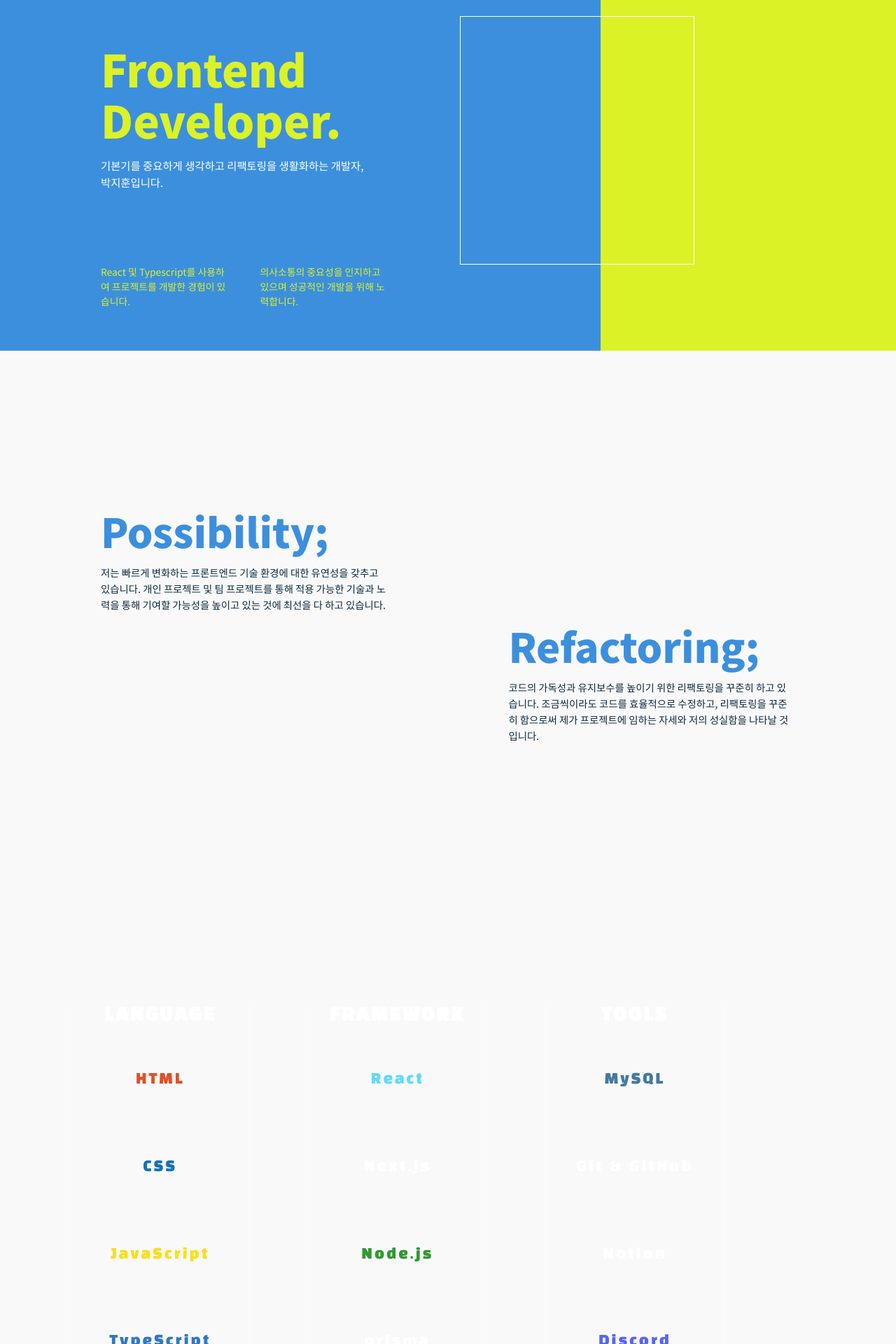
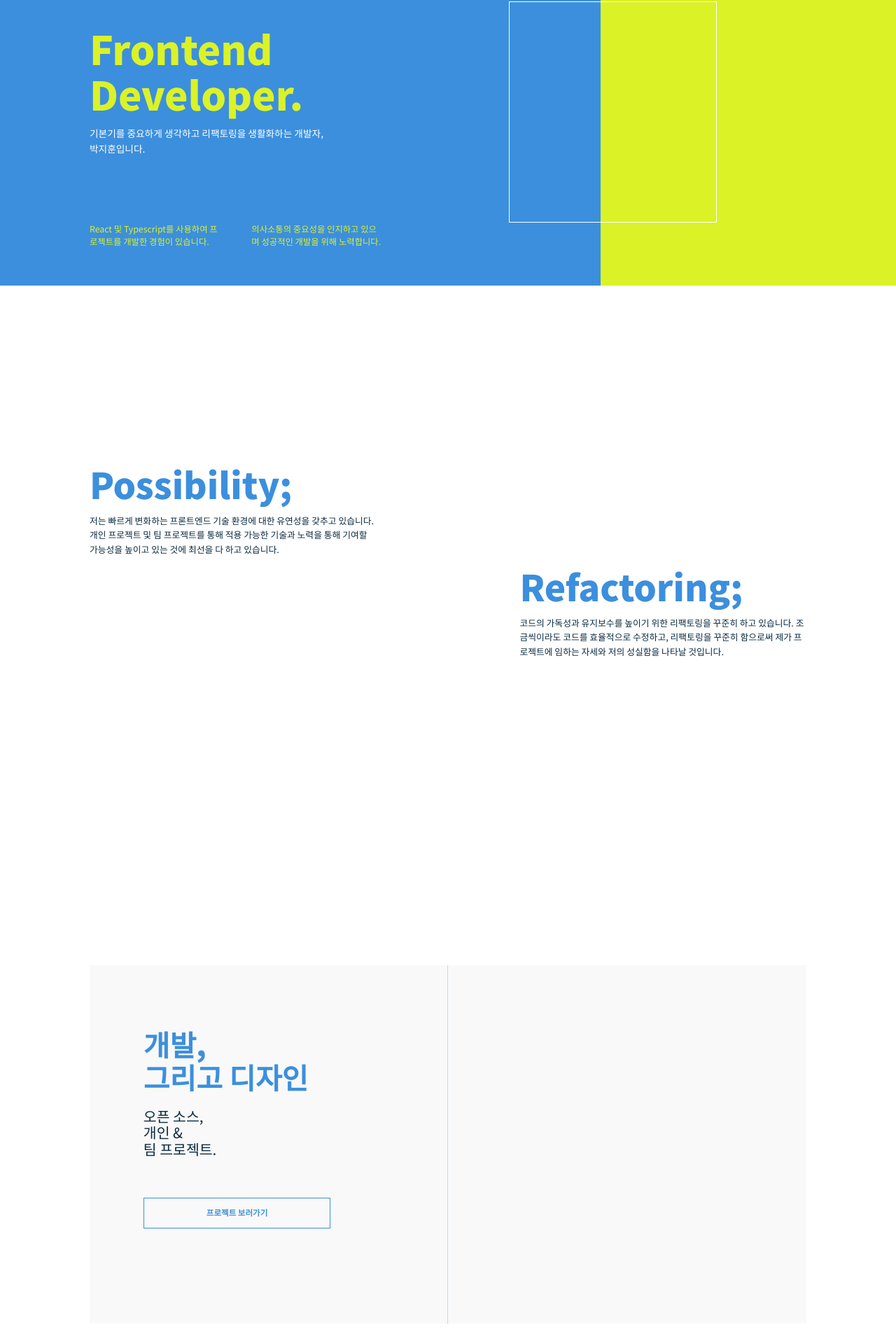
Before and after one commit to bbagbbagn2/PJH-Portfolio, a React (Create React App) app: page / in a window 1280 px wide. Shown: the part 166-2086 px from the top of the page at 70% size. Built offline with nearby package versions, Linux system fonts and the light colour scheme.

Commit message:
디자인

```diff
--- a/src/index.js
+++ b/src/index.js
@@ -24,17 +24,21 @@ const GlobalStyle = createGlobalStyle`
     @media (min-width: 701px) {
       touch-action: none;
     }
-
-    @media (min-width: 701px) and (max-width: 1600px) {
-      font-size: 1vw;
-    }
   }
 
   html {
     font-size: 0.9rem;
 
+    @media (max-width: 700px) {
+      font-size: 0.562rem;
+    }
+
     @media (min-width: 1601px) {
       font-size: 1.013rem;
+    }
+
+    @media (min-width: 701px) and (max-width: 1600px) {
+      font-size: 1vw;
     }
   }
 
@@ -55,7 +59,7 @@ const GlobalStyle = createGlobalStyle`
 
   body {
     color: #0B2B40;
-    background-color: #F9F9F9;
+    background-color: #FFF;
   }
 
   main {
--- a/src/pages/Main/Main.tsx
+++ b/src/pages/Main/Main.tsx
@@ -1,4 +1,4 @@
-import React, { useRef } from 'react';
+import React from 'react';
 
 import Header from '../Header/Header.tsx';
 import Profile from '../Profile/Profile.tsx';
@@ -13,13 +13,11 @@ export default function Main(): JSX.Element {
     return (
         <>
             <Header />
-            <S.MainPageLayout tabIndex={-1}>
+            <main tabIndex={-1}>
                     <Profile />
                     <Features />
-                    <Skill />
                     <Work />
-                    <Contact />
-            </S.MainPageLayout>
+            </main>
             <Footer />
         </>
     );
--- a/src/pages/Profile/Profile.tsx
+++ b/src/pages/Profile/Profile.tsx
@@ -41,9 +41,19 @@ const ProfilePageSection = styled.section`
     flex-direction: column;
     align-items: center;
     justify-content: center;
+    background: #3C8FDD;
     user-select: auto;
 
     user-select: ${(props) => (props['aria-hidden'] ? 'auto' : 'none')};
+
+    @media (max-width: 580px) {
+        margin-bottom: 10rem;
+        padding-bottom: 0;
+    }
+
+    @media (max-width: 700px) {
+        font-size: 0.95em;
+    }
 
     @media (min-width: 581px) {
         background: linear-gradient(90deg, #3C8FDD 67%, #DBF227 33%);
@@ -56,10 +66,6 @@ const ProfilePageSection = styled.section`
     @media (max-width: 580px) {
         padding-bottom: 0;
     }
-
-    @media (max-width: 700px) {
-        font-size: 0.95em;
-    }
 `;
 
 const ProfileBox = styled.div`
@@ -67,6 +73,11 @@ const ProfileBox = styled.div`
     display: flex;
     align-items: center;
     justify-content: space-between;
+
+    @media (max-width: 580px) {
+        margin-top: calc(11.12rem + 6em);
+        padding: 0 15vw;
+    }
 
     @media (min-width: 581px) {
         margin-top: calc(11.12rem + 2em);
@@ -87,10 +98,18 @@ const ProfileBox = styled.div`
 
 const ContentBox = styled(ProfileBox)`
     margin-top: auto;
+
+
+    @media (max-width: 580px) {
+        margin-top: 7em;
+        margin-bottom: 4em;
+        padding: 0 15vw;
+    }
 `;
 
 const CavalierArticle = styled.article`
     position: relative;
+    text-align: left;
 
     @media (min-width: 701px) {
         margin-top: -3.5em;
@@ -100,6 +119,7 @@ const CavalierArticle = styled.article`
 const CavalierBox = styled.div`
     position: relative;
 `;
+
 const ProfilePageHeading = styled.h1`
     color: #DBF227;
     font-size: 4em;
@@ -107,17 +127,20 @@ const ProfilePageHeading = styled.h1`
     transform: translate3d(0, 0, 0);
     transition: transform 0.5s, opacity 0.2s;
 
-    @media screen and (max-width: 780px) {
+    @media (max-width: 580px) {
+        font-size: 5em;
+    }
+    @media (max-width: 780px) {
         font-size: 36px;
     }
 
-    @media screen and (min-width: 581px) {
+    @media (min-width: 581px) {
         font-size: 4.4em;
     }
 
-    @media screen and (min-width: 701px) {
+    @media (min-width: 701px) {
         max-width: 30vw;
-        transition-delay: 200ms;
+        transition-delay: 0.2s;
     }
 
 `;
@@ -129,6 +152,13 @@ const ProfilePageParagraph = styled.p`
     transform: translate3d(0, 0, 0);
     transition: transform 0.5s, opacity 0.2s;
 
+    @media (max-width: 580px) {
+        font-size: 2em;
+    }
+
+    @media (max-width: 780px) {
+        max-width: 20em;
+    }
     @media screen and (min-width: 581px) {
         font-size: 1.3em;
     }
@@ -153,13 +183,19 @@ const CavalierFigure = styled.figure`
         margin-right: calc(6em + 4em);
     }
 `;
+
 const ContentList = styled.ul`
     display: flex;
     justify-content: space-between;
     color: #DBF227;
     line-height: 1.5;
 
-    @media screen and (min-width: 701px) {
+
+    @media (max-width: 700px) {
+        font-size: 1.2em;
+    }
+
+    @media (min-width: 701px) {
         width: 41%;
         font-size: 0.965em;
     }
@@ -168,42 +204,3 @@ const ContentList = styled.ul`
 const ContentItem = styled.li`
     width: calc(50% - 1.731em);
 `;
-const ToAboutLink = styled.a`
-    position: absolute;
-    left: 50%;
-    bottom: 20%;
-    color: #103778;
-    transform: translate(0, -50%);
-    transition: all .5s;
-    cursor: pointer;
-
-    &:hover {
-        opacity: 0.7;
-    }
-
-    &::before {
-        position: absolute;
-        top: -11px;
-        left:  -10px;
-        z-index: -1;
-        content: "";
-        width: 44px;
-        height: 44px;
-        box-shadow: 0 0 0 0 rgba(255, 255, 255, 0.1);
-        border-radius: 100%;
-        animation: pulse 3s infinite;
-        }
-
-        @keyframes pulse {
-            0%, 100% {
-                opacity: 0;
-            }
-            15%, 45% {
-                opacity: 1;
-            }
-            60% {
-                box-shadow: 0 0 0 30px rgba(255, 255, 255, 0.1);
-                opacity: 0;
-            }
-        }
-`;
--- a/src/pages/Skill/Skill.tsx
+++ b/src/pages/Skill/Skill.tsx
@@ -1,7 +1,5 @@
 import React from 'react';
-import styled from 'styled-components'
-
-import PortfolioTitle from '../../components/Title.tsx';
+import styled from 'styled-components';
 
 interface LanguageSkills {
     title: string;
--- a/src/pages/Work/Work.tsx
+++ b/src/pages/Work/Work.tsx
@@ -30,16 +30,16 @@ export default function Work(): JSX.Element {
                         <CavalierArticle>
                             <CavalierBox>
                                 <Heading>
-                                    디자인,
+                                    개발,
                                     <br />
-                                    그리고 개발
+                                    그리고 디자인
                                 </Heading>
                                 <CavalierParagraph>
                                      오픈 소스,
                                      <br />
-                                     팀 &
+                                     개인 &
                                      <br />
-                                     개인 프로젝트.
+                                     팀 프로젝트.
                                      <br />
                                 </CavalierParagraph>
                             </CavalierBox>
@@ -212,7 +212,7 @@ const InnerContentBox = styled.div`
 const Lanes = styled.div`
     width: 100%;
     display: flex;
-    background-color: #FFF;
+    background-color: #F9F9F9;
 
     @media screen and (min-width: 1024px) and (min-height: 665px) and (max-height: 1500px) {
         min-height: 40em;
@@ -223,7 +223,7 @@ const Lanes = styled.div`
 const Lane = styled.div`
     padding: 6.95em;
     padding-left: 6em;
-    border: 0.15em solid rgba(72, 49, 212, 0.3);
+    border: 0.15em solid rgba(60, 143, 221, 0.3);
 
     @media screen and (min-width: 581px) {
         width: 50%;
@@ -245,7 +245,7 @@ const Heading = styled.h1`
     margin: 0;
     font-size: 3.2em;
     font-weight: 900;
-    color: #3C8FDD;
+    color: #3c8fdd;
     transform: translate3d(0, 0, 0);
     opacity: 1;
     transition: trnsform 0.5s, opacity 0.2s;
```
Also changed, not shown: src/pages/Features/Features.tsx (+4 -9 lines), src/pages/Footer/FooterCss.ts (+9 -9 lines).
